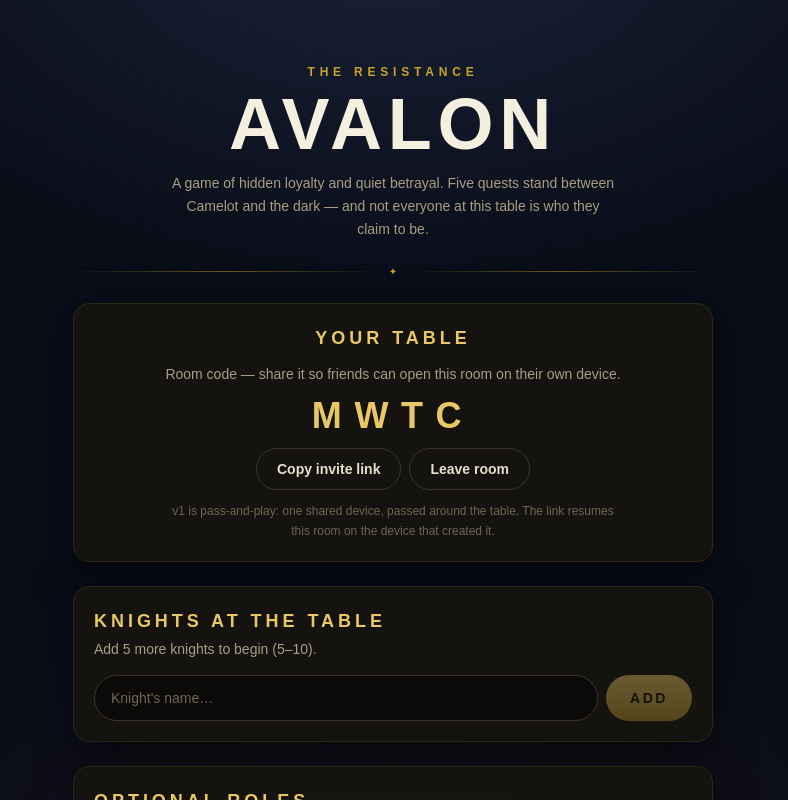
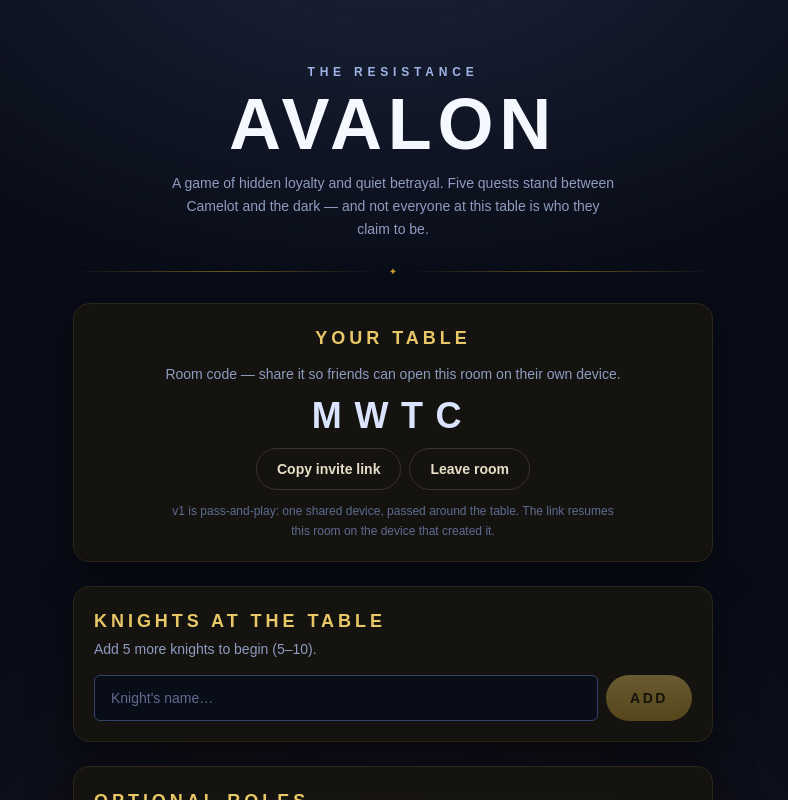
Before and after one commit to NamkhangNLe/avalon, a Next.js app: page / in a window 1280 px wide. Both pictures are taken after typing "Sample" into the empty fields and a click on the button "CREATE A NEW TABLE". Shown: the top 800 px of the page, without its empty margins (247-1035 px from the left). Built offline with nearby package versions, Linux system fonts and the light colour scheme; a web font is replaced by a local one.

Commit message:
Update src/components/Lobby.tsx for the round table

```diff
--- a/src/components/Lobby.tsx
+++ b/src/components/Lobby.tsx
@@ -55,13 +55,13 @@ export function Lobby({
     <div className="mx-auto flex w-full max-w-2xl flex-col gap-6 px-4 pt-10 pb-16 sm:pt-16">
       {/* Title */}
       <header className="text-center">
-        <p className="font-display text-xs font-bold tracking-[0.4em] text-[#c9a227] uppercase">
+        <p className="font-display text-xs font-bold tracking-[0.4em] text-[#9fb4e6] uppercase">
           The Resistance
         </p>
-        <h1 className="font-display mt-2 text-6xl font-black tracking-[0.08em] text-[#f5efe0] sm:text-7xl">
+        <h1 className="font-display mt-2 text-6xl font-bold tracking-[0.08em] text-[#f6f8ff] sm:text-7xl">
           AVALON
         </h1>
-        <p className="mx-auto mt-3 max-w-md text-sm leading-relaxed text-[#a99e83]">
+        <p className="mx-auto mt-3 max-w-md text-sm leading-relaxed text-[#8f9cc0]">
           A game of hidden loyalty and quiet betrayal. Five quests stand
           between Camelot and the dark — and not everyone at this table is who
           they claim to be.
@@ -74,18 +74,18 @@ export function Lobby({
       <Panel className="p-5">
         <div className="flex flex-col items-center gap-3 text-center">
           <SectionTitle>Your table</SectionTitle>
-          <p className="text-sm text-[#a99e83]">
+          <p className="text-sm text-[#8f9cc0]">
             Room code — share it so friends can open this room on their own
             device.
           </p>
-          <p className="font-display text-4xl font-black tracking-[0.35em] text-[#e8c766]">
+          <p className="font-display text-4xl font-bold tracking-[0.35em] text-[#dbe4ff]">
             {game.roomCode}
           </p>
           <div className="flex flex-wrap items-center justify-center gap-2">
             <GhostButton onClick={copyLink}>{copied ? "✓ Link copied" : "Copy invite link"}</GhostButton>
             <GhostButton onClick={onLeave}>Leave room</GhostButton>
           </div>
-          <p className="max-w-md text-xs leading-relaxed text-[#6f6650]">
+          <p className="max-w-md text-xs leading-relaxed text-[#5f6c91]">
             v1 is pass-and-play: one shared device, passed around the table.
             The link resumes this room on the device that created it.
           </p>
@@ -95,7 +95,7 @@ export function Lobby({
       {/* Add players */}
       <Panel className="p-5">
         <SectionTitle className="mb-1">Knights at the table</SectionTitle>
-        <p className="mb-4 text-sm text-[#a99e83]">
+        <p className="mb-4 text-sm text-[#8f9cc0]">
           {game.players.length < MIN_PLAYERS
             ? `Add ${MIN_PLAYERS - game.players.length} more knight${MIN_PLAYERS - game.players.length > 1 ? "s" : ""} to begin (5–10).`
             : `${game.players.length} knights ready — you can add up to ${MAX_PLAYERS}.`}
@@ -107,7 +107,7 @@ export function Lobby({
             onKeyDown={(e) => e.key === "Enter" && submitName()}
             placeholder="Knight's name…"
             maxLength={18}
-            className="min-w-0 flex-1 rounded-full border border-[#3a332a] bg-[#0b0a08] px-4 py-3 text-sm text-[#f5efe0] placeholder:text-[#6f6650] focus:border-[#c9a227] focus:outline-none"
+            className="min-w-0 flex-1 rounded-md border border-[#34416a] bg-[#090d18] px-4 py-3 text-sm text-[#f6f8ff] placeholder:text-[#5f6c91] focus:border-[#9fb4e6] focus:outline-none"
           />
           <GoldButton onClick={submitName} disabled={!name.trim() || game.players.length >= MAX_PLAYERS}>
             Add
@@ -119,15 +119,15 @@ export function Lobby({
             {game.players.map((p, i) => (
               <li
                 key={p.id}
-                className="flex items-center gap-3 rounded-xl border border-[#2c2618] bg-[#0b0a08]/60 px-3 py-2"
+                className="flex items-center gap-3 rounded-xl border border-[#242f4d] bg-[#090d18]/60 px-3 py-2"
               >
                 <Avatar name={p.name} color={p.color} size={32} />
-                <span className="flex-1 truncate text-sm font-semibold text-[#e9dfc8]">
+                <span className="flex-1 truncate text-sm font-semibold text-[#e6ebf9]">
                   {i + 1}. {p.name}
                 </span>
                 <button
                   onClick={() => onUpdate(removePlayer(game, p.id))}
-                  className="rounded-full px-2 py-1 text-xs font-semibold text-[#6f6650] hover:text-[#e56b6f]"
+                  className="rounded-full px-2 py-1 text-xs font-semibold text-[#5f6c91] hover:text-[#e56b6f]"
                   aria-label={`Remove ${p.name}`}
                 >
                   ✕ Remove
@@ -143,7 +143,7 @@ export function Lobby({
         <SectionTitle className="mb-3">Optional roles</SectionTitle>
         <label
           className={`flex items-start gap-3 rounded-xl border p-3 ${
-            specialAvailable ? "cursor-pointer border-[#2c2618]" : "cursor-not-allowed border-[#2c2618] opacity-50"
+            specialAvailable ? "cursor-pointer border-[#242f4d]" : "cursor-not-allowed border-[#242f4d] opacity-50"
           }`}
         >
           <input
@@ -155,13 +155,13 @@ export function Lobby({
                 setOptions(game, { percival: e.target.checked, morgana: e.target.checked }),
               )
             }
-            className="mt-1 h-4 w-4 accent-[#c9a227]"
+            className="mt-1 h-4 w-4 accent-[#9fb4e6]"
           />
           <span>
-            <span className="block text-sm font-semibold text-[#e9dfc8]">
+            <span className="block text-sm font-semibold text-[#e6ebf9]">
               Percival &amp; Morgana
             </span>
-            <span className="block text-xs leading-relaxed text-[#a99e83]">
+            <span className="block text-xs leading-relaxed text-[#8f9cc0]">
               Percival knows Merlin — but Morgana wears the same face, so he
               sees two possible Merlins. Adds delicious doubt. Requires 7+
               players.
@@ -169,7 +169,7 @@ export function Lobby({
           </span>
         </label>
         {!specialAvailable && (
-          <p className="mt-2 text-xs text-[#6f6650]">
+          <p className="mt-2 text-xs text-[#5f6c91]">
             Add at least 7 knights to unlock Percival &amp; Morgana.
           </p>
         )}
@@ -187,36 +187,36 @@ export function Lobby({
       <div>
         <button
           onClick={() => setShowRules((s) => !s)}
-          className="w-full text-center text-sm font-semibold text-[#c9a227] hover:text-[#e8c766]"
+          className="w-full text-center text-sm font-semibold text-[#9fb4e6] hover:text-[#dbe4ff]"
         >
           {showRules ? "Hide the rules ↑" : "How to play ↓"}
         </button>
         {showRules && (
-          <Panel className="mt-3 animate-fade-up p-5 text-sm leading-relaxed text-[#c9c0a8]">
+          <Panel className="mt-3 animate-fade-up p-5 text-sm leading-relaxed text-[#bcc7e4]">
             <ol className="flex list-decimal flex-col gap-3 pl-5">
               <li>
-                <strong className="text-[#e9dfc8]">Roles are dealt in secret.</strong> Most
+                <strong className="text-[#e6ebf9]">Roles are dealt in secret.</strong> Most
                 of you serve Arthur. A few serve Mordred — and only Merlin
                 knows who.
               </li>
               <li>
-                <strong className="text-[#e9dfc8]">Each round, the leader proposes a quest
+                <strong className="text-[#e6ebf9]">Each round, the leader proposes a quest
                 team.</strong> Everyone votes to approve or reject it. Five
                 rejections in a row and Evil wins on the spot.
               </li>
               <li>
-                <strong className="text-[#e9dfc8]">The chosen team quests in secret.</strong>{" "}
+                <strong className="text-[#e6ebf9]">The chosen team quests in secret.</strong>{" "}
                 Good knights must succeed; evil knights may fail. Only the
                 number of fail cards is revealed — never who played them. On
                 the 4th quest with 7+ players, two fails are needed to sink it.
               </li>
               <li>
-                <strong className="text-[#e9dfc8]">First side to three quests wins</strong> —
+                <strong className="text-[#e6ebf9]">First side to three quests wins</strong> —
                 but if Good wins, the Assassin gets one final guess at Merlin.
                 Name him, and Evil steals the realm.
               </li>
             </ol>
-            <p className="mt-4 text-xs text-[#6f6650]">
+            <p className="mt-4 text-xs text-[#5f6c91]">
               Pass-and-play: the device moves around the table. When a secret
               is shown, everyone else looks away.
             </p>
```
